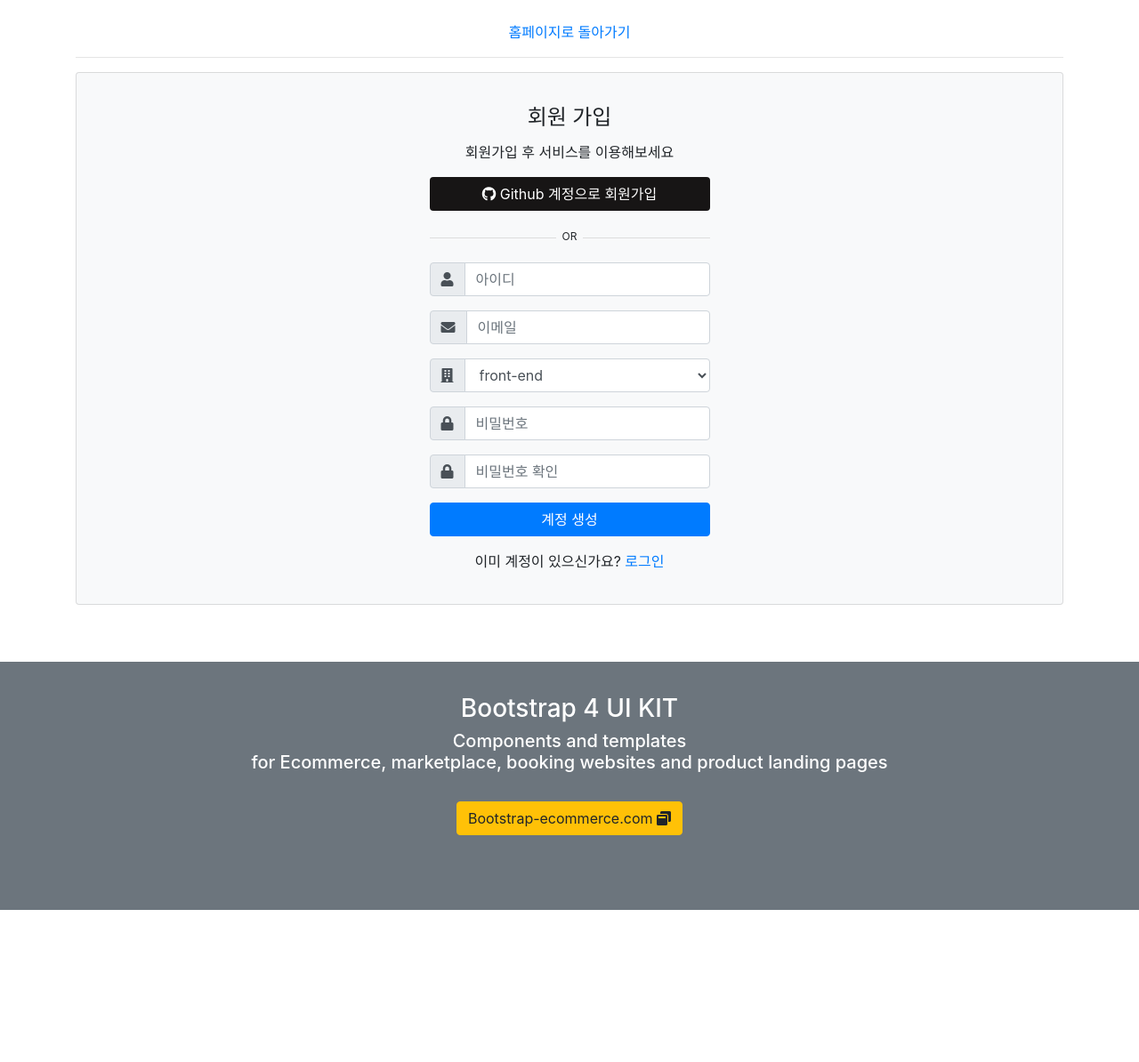
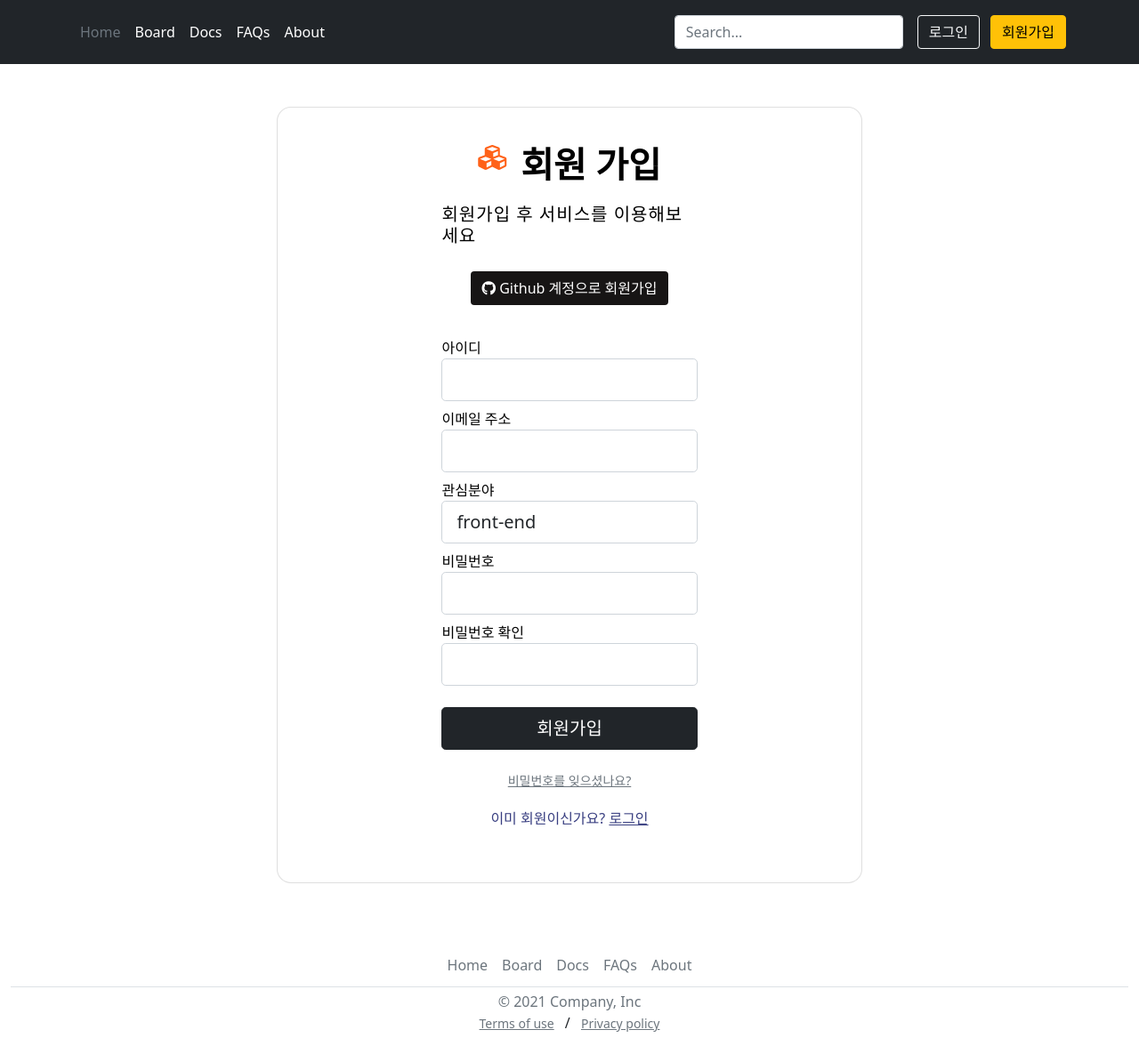
Before and after one commit to Dongmin-Sim/web-board-with-flask, a Flask app: page /join in a window 1280 px wide. Shown: the whole page at 89% size. Before the commit the page ends 1023 px from the top, so only its background shows below. Run offline with Flask 2, Linux system fonts and the light colour scheme; some libraries are stand-ins or nearby versions.

Commit message:
Feat: login, join 화면 구성 변경
1. login, join 화면 구성 변경
2. bootstrap 5에 맞는 컴포넌트

- #1

```diff
--- a/app/forms.py
+++ b/app/forms.py
@@ -1,24 +1,25 @@
 from flask_wtf import FlaskForm
 from wtforms import StringField, SubmitField, EmailField, PasswordField, SelectField
+from wtforms.fields import choices
 from wtforms.validators import DataRequired, Email, EqualTo, Length
 
 
 class JoinForm(FlaskForm):
-    email = EmailField('Email address', validators=[DataRequired(), Email()])
-    user_id = StringField('User Id', validators=[
+    email = EmailField('이메일 주소', validators=[DataRequired(), Email()])
+    user_id = StringField('아이디', validators=[
         DataRequired(), Length(min=8, max=15)])
-    user_pw = PasswordField('User Password', validators=[
+    user_pw = PasswordField('비밀번호', validators=[
         DataRequired(), Length(min=8, max=20), EqualTo('re_password')])
-    re_password = PasswordField('Re Password', validators=[DataRequired(),
+    re_password = PasswordField('비밀번호 확인', validators=[DataRequired(),
                                 Length(min=8, max=20)])
-    interesting = SelectField('interesting', choices=[(
+    interesting = SelectField('관심분야', choices=[(
         'Front-end', 'front-end'), ('Back-end', 'back-end'), ('Data-engineer', 'data-engineer'), ('Product-Manager', 'Product-Manager')])
-    submit = SubmitField('submit')
+    submit = SubmitField('회원가입')
 
 
 class LoginForm(FlaskForm):
-    user_id = StringField('User Id', validators=[
+    user_id = StringField('아이디', validators=[
         DataRequired(), Length(min=8)])
-    user_pw = PasswordField('User Password', validators=[
+    user_pw = PasswordField('비밀번호', validators=[
         DataRequired(), Length(min=8), EqualTo('re_password')])
     submit = SubmitField('submit')
--- a/app/static/css/base.css
+++ b/app/static/css/base.css
@@ -4,3 +4,10 @@ body {
   padding: 0;
   height: 100%;
 }
+
+main {
+  min-height: 80vh;
+  height: auto !important;
+  height: 100%;
+  margin: 0 auto;
+}
--- a/app/static/css/join.css
+++ b/app/static/css/join.css
@@ -28,3 +28,11 @@
   background-color: #171515;
   color: #fff;
 }
+
+.form-label {
+  margin-bottom: 0;
+}
+
+#submit {
+  width: 100%;
+}
--- a/app/templates/base.html
+++ b/app/templates/base.html
@@ -19,11 +19,9 @@
   </head>
   <body>
     <!-- navigation -->
-    <header class="p-3 bg-dark text-white">
+    <header class="site-header sticky-top p-3 bg-dark text-white">
       <div class="container">
         <div class="d-flex flex-wrap align-items-center justify-content-center justify-content-lg-start">
-
-
           <ul class="nav col-12 col-lg-auto me-lg-auto mb-2 justify-content-center mb-md-0">
             <li><a href="/" class="nav-link px-2 text-secondary">Home</a></li>
             <li><a href="/board" class="nav-link px-2 text-white">Board</a></li>
@@ -45,24 +43,29 @@
     </header>
 
     <!-- main page -->
+    <main>
       {% block body %}
       {% endblock %}
-
-
+    </main>
 
     <!-- footer -->
-    <div class="container">
-      <footer class="container-fluid py-3 my-2">
+    <footer class="container-fluid py-3 my-2 ">
       <ul class="nav justify-content-center border-bottom pb-1 mb-1">
         <li class="nav-item"><a href="/" class="nav-link px-2 text-muted">Home</a></li>
         <li class="nav-item"><a href="/board" class="nav-link px-2 text-muted">Board</a></li>
         <li class="nav-item"><a href="/docs" class="nav-link px-2 text-muted">Docs</a></li>
         <li class="nav-item"><a href="/faqs" class="nav-link px-2 text-muted">FAQs</a></li>
         <li class="nav-item"><a href="/about" class="nav-link px-2 text-muted">About</a></li>
+
       </ul>
-        <p class="text-center text-muted">&copy; 2021 Company, Inc</p>
+      <p class="text-center text-muted mb-0">&copy; 2021 Company, Inc</p>
+      <p class="text-center">
+        <a href="#" class="small text-muted p-2">Terms of use</a>
+        <span>/</span>
+        <a href="#" class="small text-muted p-2">Privacy policy</a>
+      </p>
     </footer>
-    </div>
+
     <!-- script -->
   {% block script %}
   {% endblock %}
--- a/app/templates/join.html
+++ b/app/templates/join.html
@@ -1,3 +1,86 @@
+{% extends 'base.html' %}
+
+<!-- css -->
+{% block style %}
+<link rel="stylesheet" href="https://use.fontawesome.com/releases/v5.0.8/css/all.css">
+<link href="{{url_for('static',filename='css/join.css')}}" rel="stylesheet">
+{% endblock %}
+
+<!-- body -->
+{% block body %}
+<div class="continer">
+    <div class="container-fluid py-5 h-100" style="max-width: 80%;">
+        <div class="row d-flex justify-content-center align-items-center h-100">
+            <div class="col col-xl-8">
+                <div class="card" style="border-radius: 1rem;">
+                    <div class="row g-0 justify-content-center">
+                        <div class="col-md-12 col-lg-7 d-flex align-items-center">
+                            <div class="card-body p-4 px-lg-5 text-black">
+                                <form method="POST" style="max-width: 25rem; margin: auto;">
+                                    <div class="d-flex align-items-center mb-3 pb-1 justify-content-center">
+                                        <i class="fas fa-cubes fa-2x me-3" style="color: #ff6219;"></i>
+                                        <h1 class="card-title mt-3 fw-bold mb-0 text-center">회원 가입</h1>
+                                    </div>
+                                    <div class="d-flex align-items-center pb-1 justify-content-center">
+                                        <h5 class="fw-normal pb-3" style="letter-spacing: 1px;">회원가입 후 서비스를 이용해보세요</h5>
+                                    </div>
+                                    <div class="d-flex align-items-center mb-3 pb-1 justify-content-center">
+                                        <p>
+                                            <a href="" class="btn btn-block btn-github"> <i class="fab fa-github"></i>  Github 계정으로 회원가입</a>
+                                        </p>
+                                    </div>
+
+                                    <div class="form-outline mb-2">
+                                        {{ form.user_id.label(class='form-label')}}
+                                        {{ form.user_id(class="form-control form-control-lg") }}
+                                        <!-- <label class="form-label" for="form2Example17">Email address</label> -->
+                                    </div>
+
+                                    <div class="form-outline mb-2">
+                                        {{ form.email.label(class='form-label')}}
+                                        {{ form.email(class="form-control form-control-lg") }}
+                                    </div>
+
+                                    <div class="form-outline mb-2">
+                                        {{ form.interesting.label(class='form-label')}}
+                                        {{ form.interesting(class="form-control form-control-lg") }}
+                                    </div>
+
+                                    <div class="form-outline mb-2">
+                                        {{ form.user_pw.label(class='form-label')}}
+                                        {{ form.user_pw(class="form-control form-control-lg") }}
+                                    </div>
+
+                                    <div class="form-outline mb-4">
+                                        {{ form.re_password.label(class='form-label')}}
+                                        {{ form.re_password(class="form-control form-control-lg") }}
+                                    </div>
+
+                                    <div class="form-outline mb-4 justify-content-center">
+                                        {{ form.submit(class='btn btn-dark btn-lg btn-block') }}
+                                    </div>
+
+                                    <div class="d-flex align-items-center mb-3 pb-1 justify-content-center">
+                                        <a class="small text-muted text-center" href="/forgot">비밀번호를 잊으셨나요?</a>
+                                    </div>
+                                    <div class="d-flex align-items-center mb-2 pb-1 justify-content-center">
+                                        <p class="mb-3 pb-lg-2" style="color: #393f81;">이미 회원이신가요? <a href="/login" style="color: #393f81;">로그인</a></p>
+                                    </div>
+                                </form>
+                            </div>
+                        </div>
+                    </div>
+                </div>
+            </div>
+        </div>
+    </div>
+</div>
+{% endblock %}
+
+<!-- script -->
+{% block script %}
+{% endblock %}
+
 <html>
     <head>
         <meta charset="utf-8">
--- a/app/templates/main.html
+++ b/app/templates/main.html
@@ -6,7 +6,7 @@
 
 <!-- body -->
 {% block body %}
-<div class="container my-5">
+<div class="container mt-3">
   <div class="row p-4 pb-0 pe-lg-0 pt-lg-5 align-items-center rounded-3 border shadow-lg">
     <div class="col-lg-7 p-3 p-lg-5 pt-lg-3">
       <h1 class="display-4 fw-bold lh-1">웰컴 페이지</h1>
@@ -21,6 +21,7 @@
     </div>
   </div>
 </div>
+
 {% endblock %}
 
 <!-- script -->
```
Also changed, not shown: app/templates/login.html (+25 -18 lines). Lines whose indentation alone changed are shown as unchanged.
